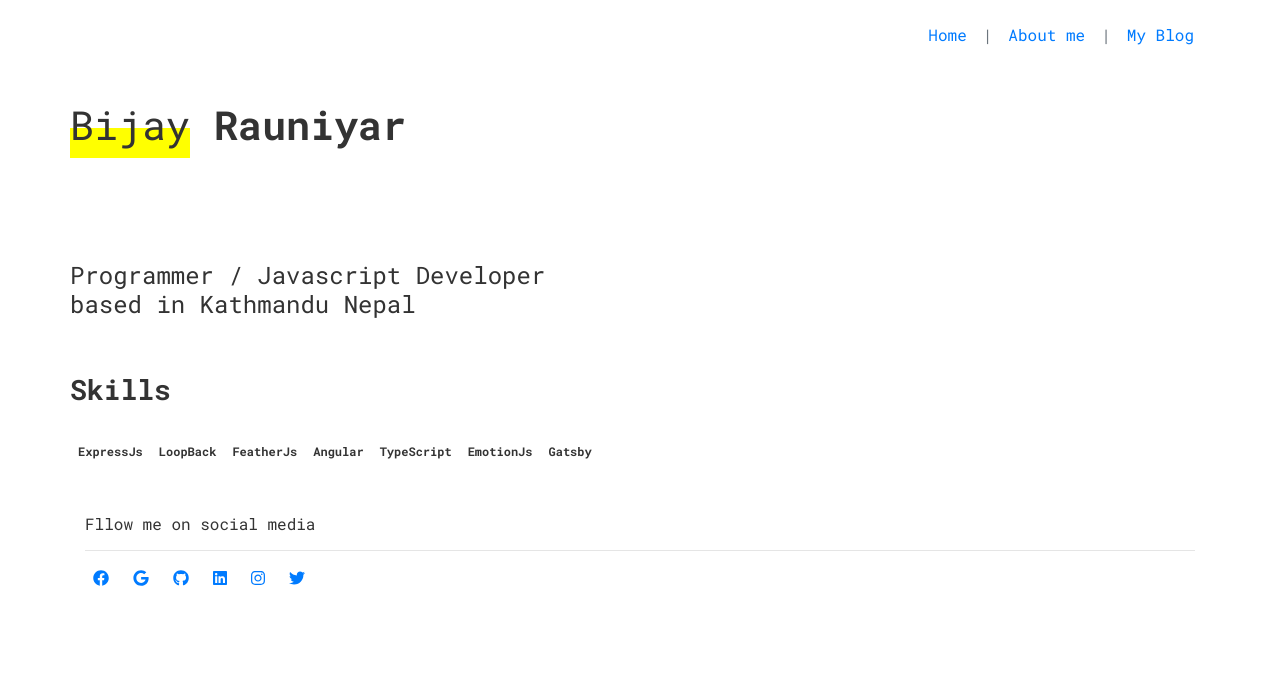
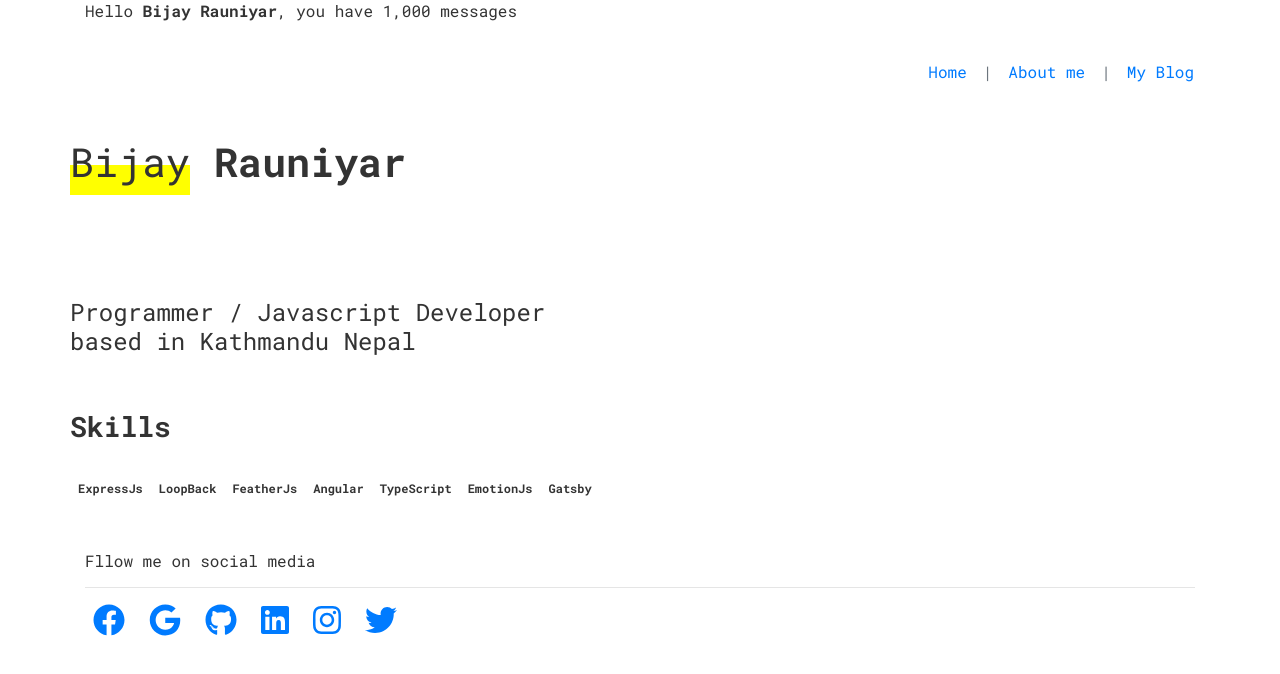
Before and after one commit to soy-bean-lean/bijayrauniyar, a Gatsby site: page / in a window 1280 px wide. Built offline with nearby package versions, Linux system fonts and the light colour scheme; Gatsby itself is replaced by a stand-in of ours.

Commit message:
fix fontawesome size

```diff
--- a/src/components/layout.tsx
+++ b/src/components/layout.tsx
@@ -12,18 +12,18 @@ import { Header } from "./header"
 import "./layout.scss"
 import { Container } from "react-bootstrap"
 import messages from "./messages"
-// /import { IntlProvider, FormattedMessage } from "react-intl"
+import { IntlProvider, FormattedMessage } from "react-intl"
 interface LayoutProps {
   children: any
 }
 
 function Layout(props: LayoutProps) {
-  // const name: string = "Bijay Rauniyar"
-  // const unreadCount = 1000
+  const name: string = "Bijay Rauniyar"
+  const unreadCount = 1000
   return (
-    // <IntlProvider locale="en">
-    <Container>
-      {/* <p>
+    <IntlProvider locale="en">
+      <Container>
+        <p>
           <FormattedMessage
             id="welcome"
             defaultMessage={`Hello {name}, you have {unreadCount, number} {unreadCount, plural,
@@ -32,11 +32,11 @@ function Layout(props: LayoutProps) {
                     }`}
             values={{ name: <b>{name}</b>, unreadCount }}
           />
-        </p> */}
-      <Header />
-      {props.children}
-    </Container>
-    // </IntlProvider>
+        </p>
+        <Header />
+        {props.children}
+      </Container>
+    </IntlProvider>
   )
 }
 
--- a/src/pages/index.tsx
+++ b/src/pages/index.tsx
@@ -65,23 +65,23 @@ const IndexPage = () => (
       <p>Fllow me on social media</p>
       <hr></hr>
       <div>
-        <Link className="mr-3 ml-2 " to="/socialauth">
-          <FontAwesomeIcon icon={faFacebook} />
+        <Link className="mr-3 ml-2 " to="/#">
+          <FontAwesomeIcon size="2x" icon={faFacebook} />
         </Link>
-        <Link className="mr-3 ml-2 " to="/socialauth">
-          <FontAwesomeIcon icon={faGoogle} />
+        <Link className="mr-3 ml-2" to="/#">
+          <FontAwesomeIcon size="2x" icon={faGoogle} />
         </Link>
-        <Link className="mr-3 ml-2 " to="/socialauth">
-          <FontAwesomeIcon icon={faGithub} />
+        <Link className="mr-3 ml-2" to="/#">
+          <FontAwesomeIcon size="2x" icon={faGithub} />
         </Link>
-        <Link className="mr-3 ml-2 " to="/socialauth">
-          <FontAwesomeIcon icon={faLinkedin} />
+        <Link className="mr-3 ml-2" to="/#">
+          <FontAwesomeIcon size="2x" icon={faLinkedin} />
         </Link>
-        <Link className="mr-3 ml-2 " to="/socialauth">
-          <FontAwesomeIcon icon={faInstagram} />
+        <Link className="mr-3 ml-2 " to="/#">
+          <FontAwesomeIcon size="2x" icon={faInstagram} />
         </Link>
-        <Link className="mr-3 ml-2 " to="/socialauth">
-          <FontAwesomeIcon icon={faTwitter} />
+        <Link className="mr-3 ml-2 " to="/#">
+          <FontAwesomeIcon size="2x" icon={faTwitter} />
         </Link>
       </div>
     </footer>
```
